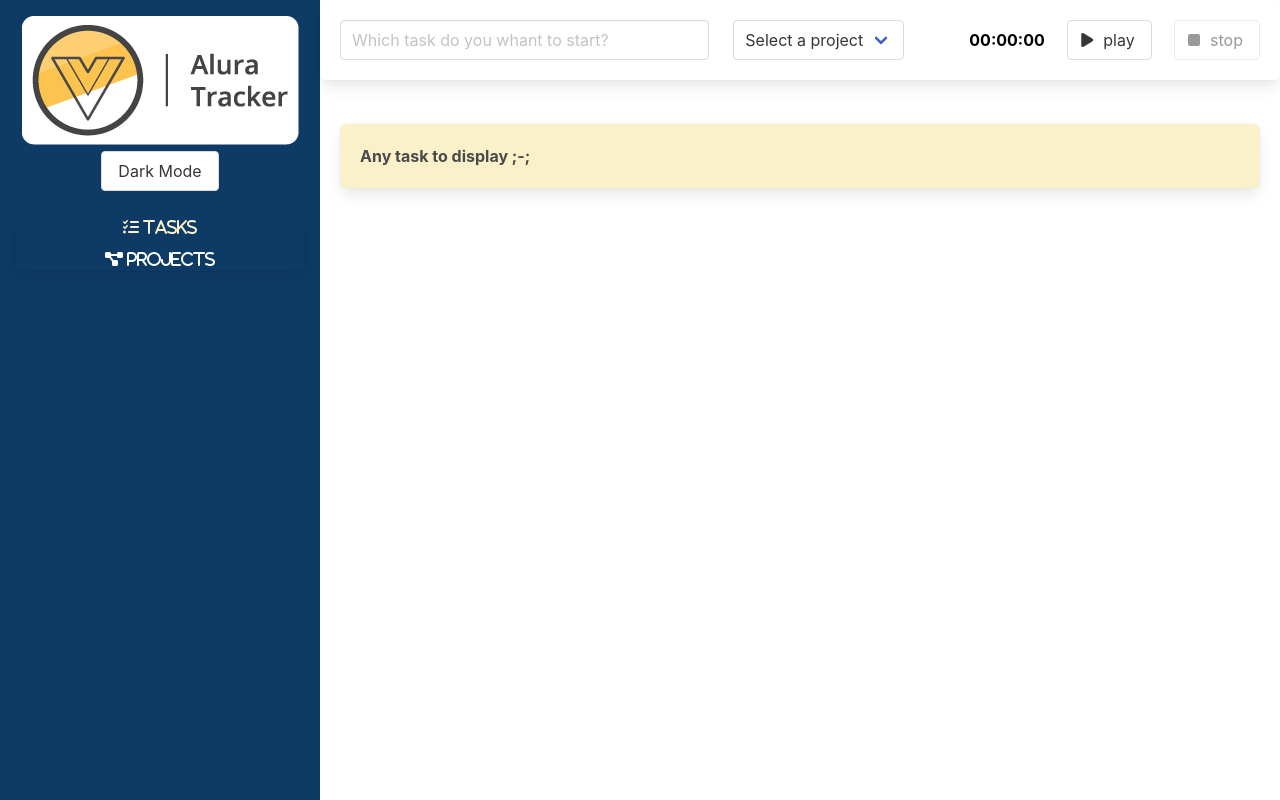
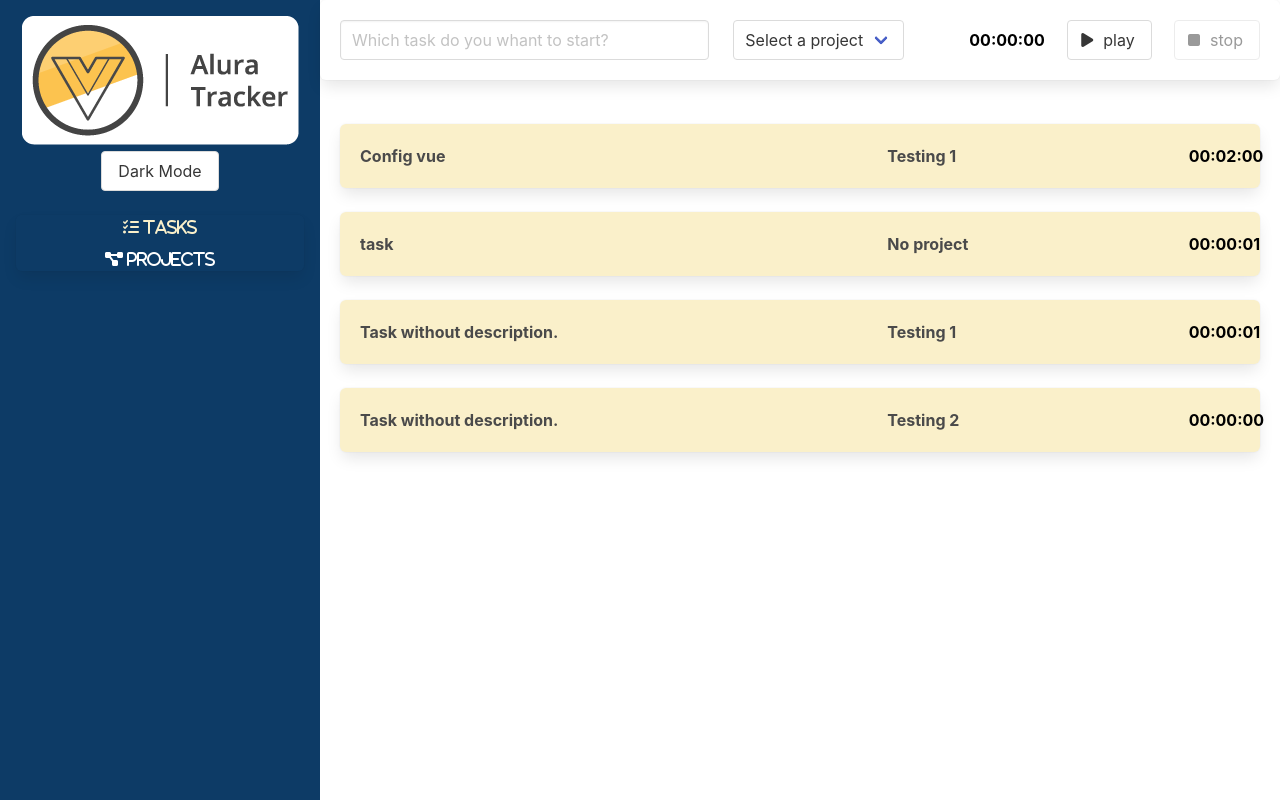
Before and after one commit to juan9000/alura-tracker, a Vue app: page / in a window 1280 px wide. Built offline with nearby package versions, Linux system fonts and the light colour scheme; data requests are answered from the project's data file.

Commit message:
Added axios and server-json, created the store actions and mutations to save data and get data from server-json

```diff
--- /dev/null
+++ b/db.json
@@ -0,0 +1,50 @@
+{
+  "projects": [
+    {
+      "id": 1,
+      "name": "Testing 2"
+    },
+    {
+      "name": "ttt",
+      "id": 2
+    },
+    {
+      "name": "zxcs",
+      "id": 4
+    }
+  ],
+  "tasks": [
+    {
+      "id": 1,
+      "duration": 120,
+      "description": "Config vue",
+      "project": {
+        "id": 1,
+        "name": "Testing 1"
+      }
+    },
+    {
+      "duration": 1,
+      "description": "task",
+      "id": 2
+    },
+    {
+      "duration": 1,
+      "description": "",
+      "project": {
+        "id": 1,
+        "name": "Testing 1"
+      },
+      "id": 3
+    },
+    {
+      "duration": 0,
+      "description": "",
+      "project": {
+        "id": 1,
+        "name": "Testing 2"
+      },
+      "id": 4
+    }
+  ]
+}
--- a/package.json
+++ b/package.json
@@ -9,7 +9,9 @@
     "lint": "vue-cli-service lint"
   },
   "dependencies": {
+    "axios": "^0.27.2",
     "core-js": "^3.8.3",
+    "json-server": "^0.17.0",
     "vue": "^3.2.13",
     "vue-router": "4",
     "vuex": "^4.0.2"
--- a/src/components/TaskCard.vue
+++ b/src/components/TaskCard.vue
@@ -1,6 +1,6 @@
 <template>
   <TaskBox>
-    <div class="columns">
+    <div class="columns cursor-pointer" @click="taskClick()">
       <div class="column is-7">
         {{ task.description || "Task without description." }}
       </div>
@@ -24,7 +24,7 @@ import ITask from "../interfaces/ITask";
 
 export default defineComponent({
   name: "TaskCard",
-
+  emits: ['taskClicked'],
   props: {
     task: {
       type: Object as PropType<ITask>,
@@ -36,5 +36,17 @@ export default defineComponent({
     TimerFormater,
     TaskBox,
   },
+
+  methods: {
+    taskClick() {
+      this.$emit('taskClicked', this.task)
+    }
+  }
 });
 </script>
+
+<style scoped>
+.cursor-pointer {
+  cursor: pointer;
+}
+</style>>
--- /dev/null
+++ b/src/http/index.ts
@@ -0,0 +1,7 @@
+import axios, { AxiosInstance } from "axios";
+
+const clientHttp: AxiosInstance = axios.create({
+  baseURL: "http://localhost:3000/",
+});
+
+export default clientHttp;
--- a/src/store/index.ts
+++ b/src/store/index.ts
@@ -1,15 +1,29 @@
 import { INotification } from "@/interfaces/INotification";
 import IProject from "@/interfaces/IProject";
+import ITask from "@/interfaces/ITask";
 import { InjectionKey } from "vue";
 import { createStore, Store, useStore as vuexUseStore } from "vuex";
 import {
+  GET_PROJECTS,
+  POST_PROJECT,
+  PUT_PROJECT,
+  DELETE_PROJECT,
+  GET_TASKS,
+  POST_TASK,
+} from "./type-actions";
+import {
   ADD_PROJECT,
+  ADD_PROJECTS,
   EDIT_PROJECT,
-  DELETE_PROJECT,
+  DEL_PROJECT,
   NOTIFY,
+  ADD_TASKS,
+  ADD_TASK,
 } from "./type-mutations";
+import http from "@/http";
 
 interface State {
+  tasks: ITask[];
   projects: IProject[];
   notifications: INotification[];
 }
@@ -18,6 +32,7 @@ export const key: InjectionKey<Store<State>> = Symbol();
 
 export const store = createStore<State>({
   state: {
+    tasks: [],
     projects: [],
     notifications: [],
   },
@@ -29,12 +44,21 @@ export const store = createStore<State>({
       } as IProject;
       state.projects.push(project);
     },
+    [ADD_PROJECTS](state, projects: IProject[]) {
+      state.projects = projects;
+    },
     [EDIT_PROJECT](state, project: IProject) {
       const index = state.projects.findIndex((proj) => proj.id == project.id);
       state.projects[index] = project;
     },
-    [DELETE_PROJECT](state, id: string) {
+    [DEL_PROJECT](state, id: string) {
       state.projects = state.projects.filter((proj) => proj.id != id);
+    },
+    [ADD_TASK](state, task: ITask) {
+      state.tasks.push(task);
+    },
+    [ADD_TASKS](state, tasks: ITask[]) {
+      state.tasks = tasks;
     },
     [NOTIFY](state, notification: INotification) {
       notification.id = new Date().getTime();
@@ -47,6 +71,32 @@ export const store = createStore<State>({
       }, 3000);
     },
   },
+  actions: {
+    [GET_PROJECTS]({ commit }) {
+      http.get("projects").then((res) => commit(ADD_PROJECTS, res.data));
+    },
+    [POST_PROJECT](context, projectName: string) {
+      return http.post("/projects", {
+        name: projectName,
+      });
+    },
+    [PUT_PROJECT](context, project: IProject) {
+      return http.put(`/projects/${project.id}`, project);
+    },
+    [DELETE_PROJECT]({ commit }, id: string) {
+      return http.delete(`/projects/${id}`).then(() => {
+        commit(DEL_PROJECT, id);
+      });
+    },
+    [GET_TASKS]({ commit }) {
+      http.get("tasks").then((res) => commit(ADD_TASKS, res.data));
+    },
+    [POST_TASK]({ commit }, task: ITask) {
+      return http.post("/tasks", task).then((res) => {
+        commit(ADD_TASK, res.data);
+      });
+    },
+  },
 });
 
 export function useStore(): Store<State> {
--- /dev/null
+++ b/src/store/type-actions.ts
@@ -0,0 +1,7 @@
+export const GET_PROJECTS = "GET_PROJECTS";
+export const POST_PROJECT = "POST_PROJECT";
+export const PUT_PROJECT = "PUT_PROJECT";
+export const DELETE_PROJECT = "DELETE_PROJECT";
+
+export const GET_TASKS = "GET_TASKS";
+export const POST_TASK = "POST_TASK";
--- a/src/store/type-mutations.ts
+++ b/src/store/type-mutations.ts
@@ -1,4 +1,9 @@
 export const ADD_PROJECT = "ADD_PROJECT";
+export const ADD_PROJECTS = "ADD_PROJECTS";
 export const EDIT_PROJECT = "EDIT_PROJECT";
-export const DELETE_PROJECT = "DELETE_PROJECT";
+export const DEL_PROJECT = "DELETE_PROJECT";
+
 export const NOTIFY = "NOTIFY";
+
+export const ADD_TASKS = "ADD_TASKS";
+export const ADD_TASK = "ADD_TASK";
--- a/src/views/Projects/Form.vue
+++ b/src/views/Projects/Form.vue
@@ -15,7 +15,7 @@
 <script lang="ts">
 import { defineComponent } from "vue";
 import { useStore } from "@/store";
-import { ADD_PROJECT, EDIT_PROJECT } from "@/store/type-mutations";
+import { POST_PROJECT, PUT_PROJECT } from "@/store/type-actions";
 import { TypeNotification } from "@/interfaces/INotification";
 import useNotifier from "@/hooks/notifier";
 
@@ -42,13 +42,21 @@ export default defineComponent({
   methods: {
     save() {
       if (this.id) {
-        this.store.commit(EDIT_PROJECT, {
-          id: this.id,
-          name: this.projectName,
+        this.store
+          .dispatch(PUT_PROJECT, {
+            id: this.id,
+            name: this.projectName,
+          })
+          .then(() => {
+            this.sucessNotification();
+          });
+      } else {
+        this.store.dispatch(POST_PROJECT, this.projectName).then(() => {
+          this.sucessNotification();
         });
-      } else {
-        this.store.commit(ADD_PROJECT, this.projectName);
       }
+    },
+    sucessNotification() {
       this.projectName = "";
       this.notify(
         TypeNotification.SUCESS,
@@ -58,7 +66,6 @@ export default defineComponent({
       this.$router.push("/projects");
     },
   },
-
   setup() {
     const store = useStore();
     const { notify } = useNotifier();
--- a/src/views/Projects/List.vue
+++ b/src/views/Projects/List.vue
@@ -46,17 +46,18 @@
 <script lang="ts">
 import { defineComponent, computed } from "vue";
 import { useStore } from "@/store";
-import { DELETE_PROJECT } from "@/store/type-mutations";
+import { GET_PROJECTS, DELETE_PROJECT } from "@/store/type-actions";
 
 export default defineComponent({
   name: "List",
   methods: {
     deleteProject(id: string) {
-      this.store.commit(DELETE_PROJECT, id);
+      this.store.dispatch(DELETE_PROJECT, id);
     },
   },
   setup() {
     const store = useStore();
+    store.dispatch(GET_PROJECTS);
 
     return {
       projects: computed(() => store.state.projects),
--- a/src/views/Tasks.vue
+++ b/src/views/Tasks.vue
@@ -4,19 +4,61 @@
     <div class="list">
       <TaskBox v-if="noTask"> Any task to display ;-; </TaskBox>
 
-      <TaskCard v-for="(task, index) in tasks" :key="index" :task="task" />
+      <TaskCard
+        v-for="(task, index) in tasks"
+        :key="index"
+        :task="task"
+        @taskClicked="selectTask"
+      />
+
+      <div
+        v-if="selectedTask"
+        class="modal"
+        :class="{ 'is-active': selectedTask }"
+      >
+        <div class="modal-background" />
+        <div class="modal-card">
+          <header class="modal-card-head">
+            <p class="modal-card-title">Edit Task</p>
+            <button
+              class="delete"
+              aria-label="close"
+              @click="closeModal"
+            ></button>
+          </header>
+
+          <section class="modal-card-body">
+            <div class="field">
+              <label for="taskDescription" class="label">
+                Task Description
+              </label>
+              <input
+                type="text"
+                class="input"
+                v-model="selectedTask.description"
+              />
+            </div>
+          </section>
+
+          <footer class="modal-card-foot">
+            <button class="button is-success">Save Task</button>
+            <button class="button" @click="closeModal">Cancel</button>
+          </footer>
+        </div>
+      </div>
     </div>
   </section>
 </template>
 
 <script lang="ts">
-import { defineComponent } from "vue";
+import { computed, defineComponent } from "vue";
 
 import TaskForm from "../components/TaskForm.vue";
 import TaskCard from "../components/TaskCard.vue";
 import TaskBox from "../components/TaskBox.vue";
-
-import ITask from "../interfaces/ITask";
+import { useStore } from "@/store";
+import { GET_PROJECTS, GET_TASKS, POST_TASK } from "@/store/type-actions";
+import ITask from "@/interfaces/ITask";
 
 export default defineComponent({
   name: "Tasks",
@@ -29,7 +71,7 @@ export default defineComponent({
 
   data() {
     return {
-      tasks: [] as ITask[],
+      selectedTask: null as ITask | null,
     };
   },
 
@@ -40,9 +82,25 @@ export default defineComponent({
   },
 
   methods: {
-    saveTask(task: ITask) {
-      this.tasks.push(task);
+    saveTask(task: ITask): void {
+      this.store.dispatch(POST_TASK, task);
     },
+    selectTask(task: ITask) {
+      this.selectedTask = task;
+    },
+    closeModal() {
+      this.selectedTask = null;
+    },
+  },
+
+  setup() {
+    const store = useStore();
+    store.dispatch(GET_TASKS);
+    store.dispatch(GET_PROJECTS);
+    return {
+      tasks: computed(() => store.state.tasks),
+      store,
+    };
   },
 });
 </script>
```
Also changed, not shown: 1 other file (tests, documents, lock files or other folders).
